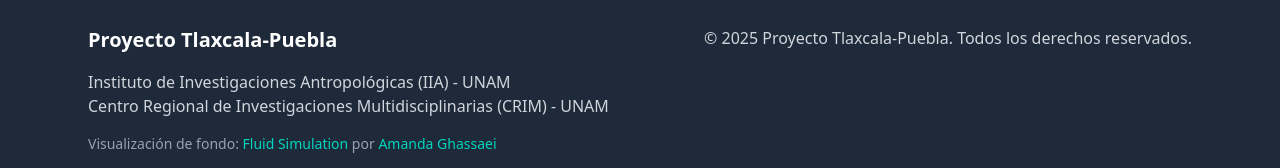
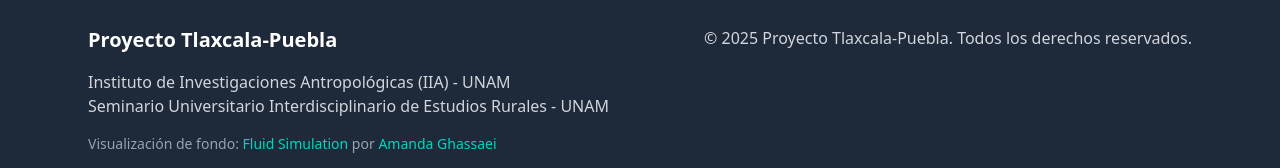
Before and after one commit to proyecto-tlaxcala-puebla/site, a SvelteKit app: page / in a window 1280 px wide. Shown: the part 3209-3377 px from the top of the page. Built offline with nearby package versions, Linux system fonts and the light colour scheme.

Commit message:
se quito crim y se puso al seminario al final de la página

```diff
--- a/src/routes/+page.svelte
+++ b/src/routes/+page.svelte
@@ -204,7 +204,7 @@
         <h3 class="text-xl font-semibold mb-4">Proyecto Tlaxcala-Puebla</h3>
         <p class="text-gray-300 mb-4">
           Instituto de Investigaciones Antropológicas (IIA) - UNAM<br>
-          Centro Regional de Investigaciones Multidisciplinarias (CRIM) - UNAM
+          Seminario Universitario Interdisciplinario de Estudios Rurales - UNAM
         </p>
         <p class="text-gray-400 text-sm">
           Visualización de fondo: <a href="https://apps.amandaghassaei.com/gpu-io/examples/fluid/" target="_blank" rel="noopener noreferrer" class="text-teal-400 hover:text-teal-300 transition-colors">Fluid Simulation</a> por <a href="https://amandaghassaei.com/apps/" target="_blank" rel="noopener noreferrer" class="text-teal-400 hover:text-teal-300 transition-colors">Amanda Ghassaei</a>
```
